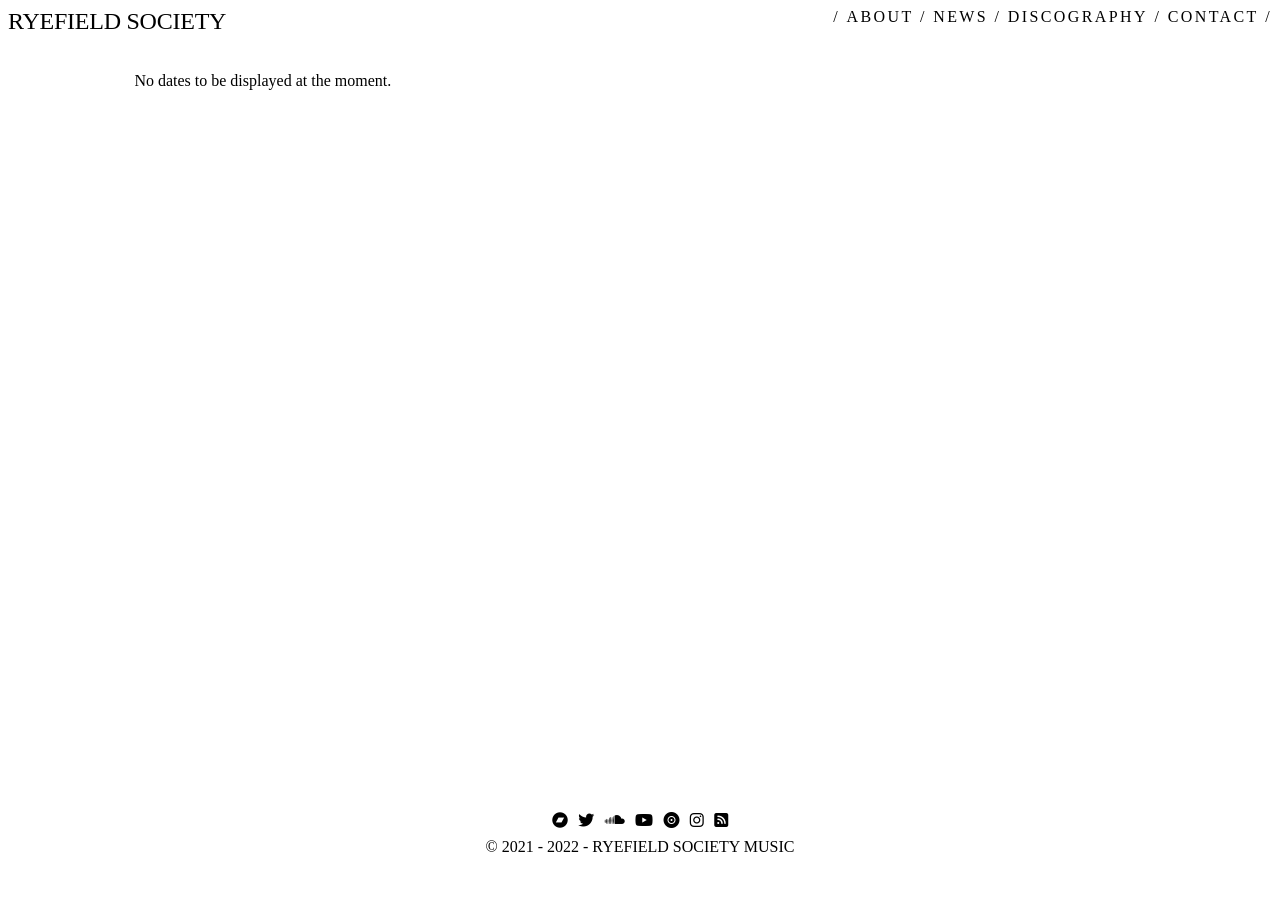
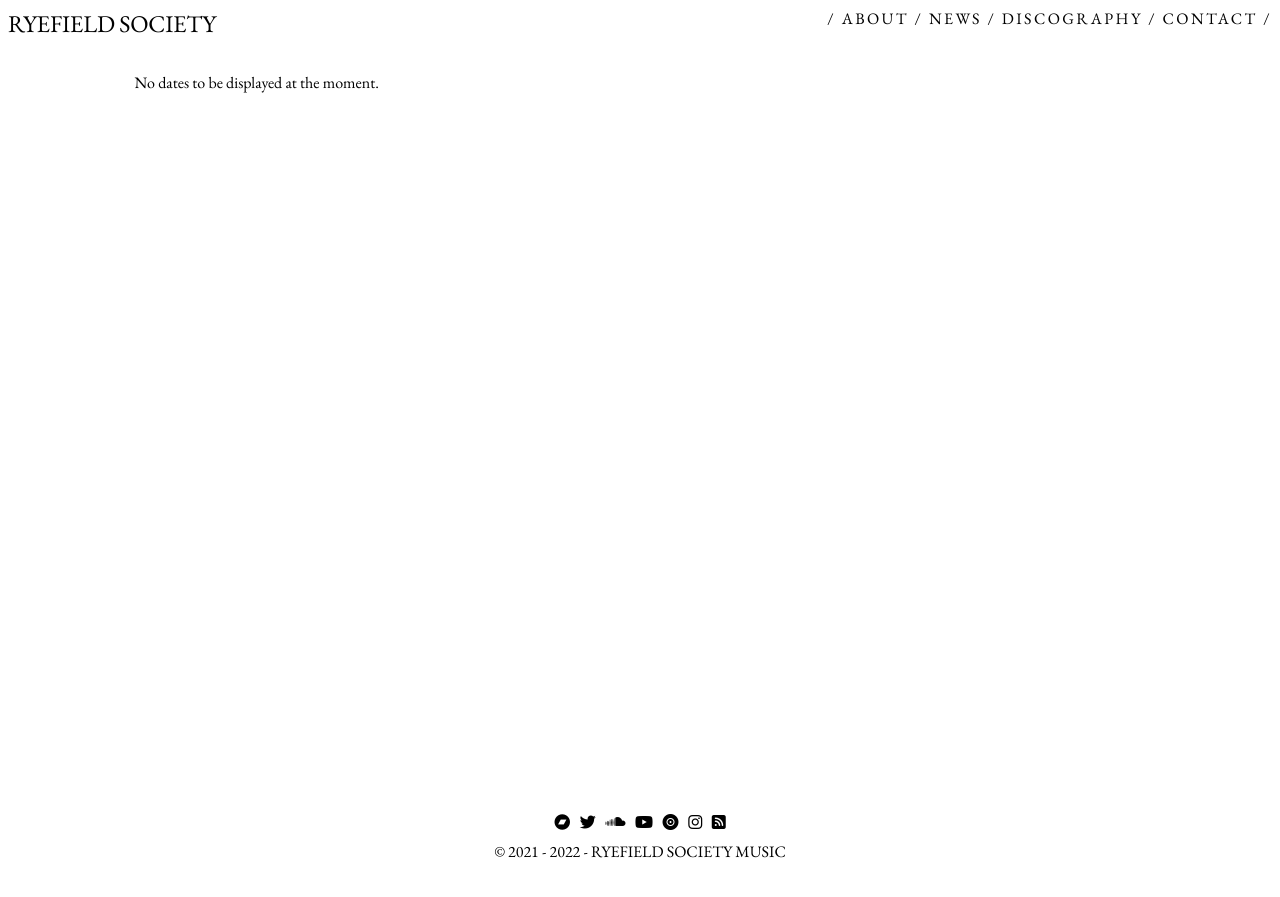
Before and after one commit to flrntdfr/RyefieldSociety.com, a Jekyll site: the page built from pages/live.md, in a window 1280 px wide. Shown: the top 897 px of the page. Built offline with Jekyll 4.4.1, drawn with Linux system fonts in a browser that asks for light colours; nearby versions of some CDN libraries.

Commit message:
Changed Font

```diff
--- a/assets/css/style.css
+++ b/assets/css/style.css
@@ -1,7 +1,7 @@
 /* RyefieldSociety.com */
 @import url('https://fonts.googleapis.com/css2?family=EB+Garamond&display=swap');
 body {
-	font-family: font-family: 'EB Garamond', serif;
+	font-family: 'EB Garamond', serif;
 }
 
 /* **** *
```
